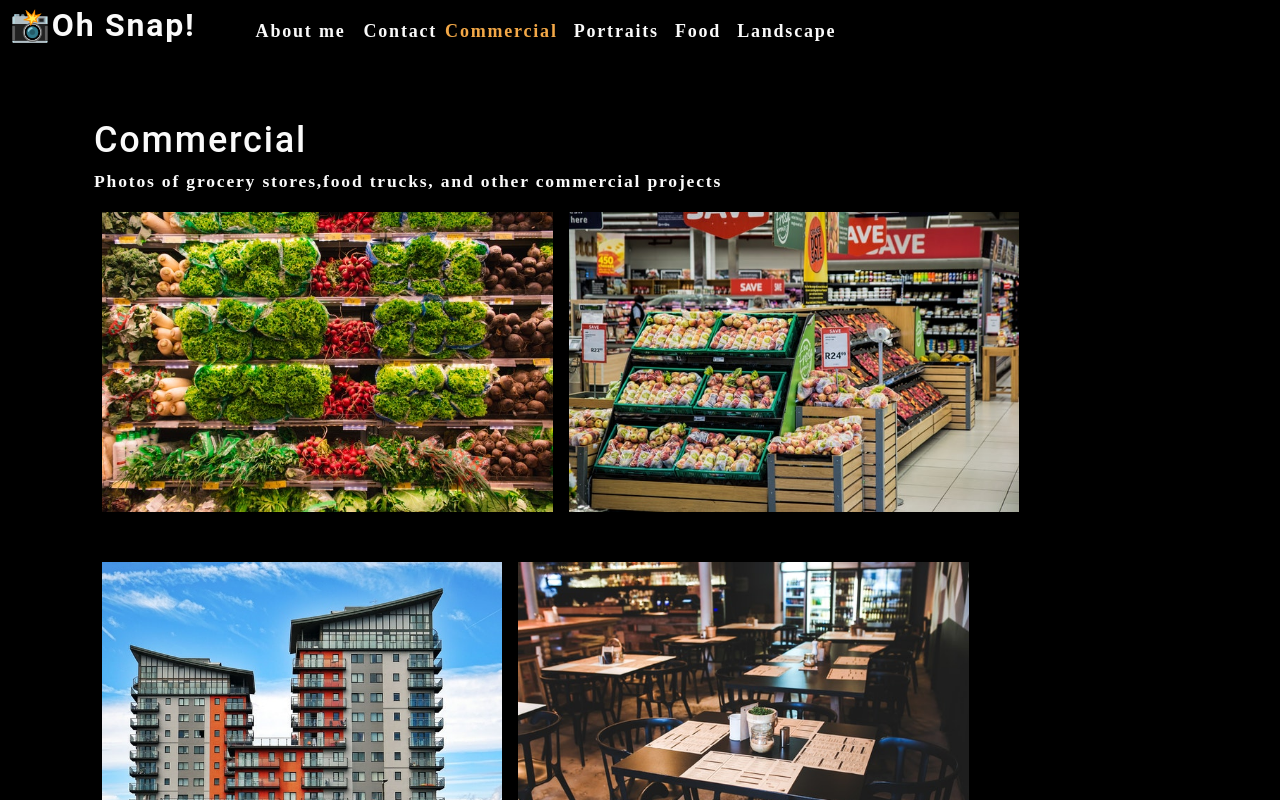
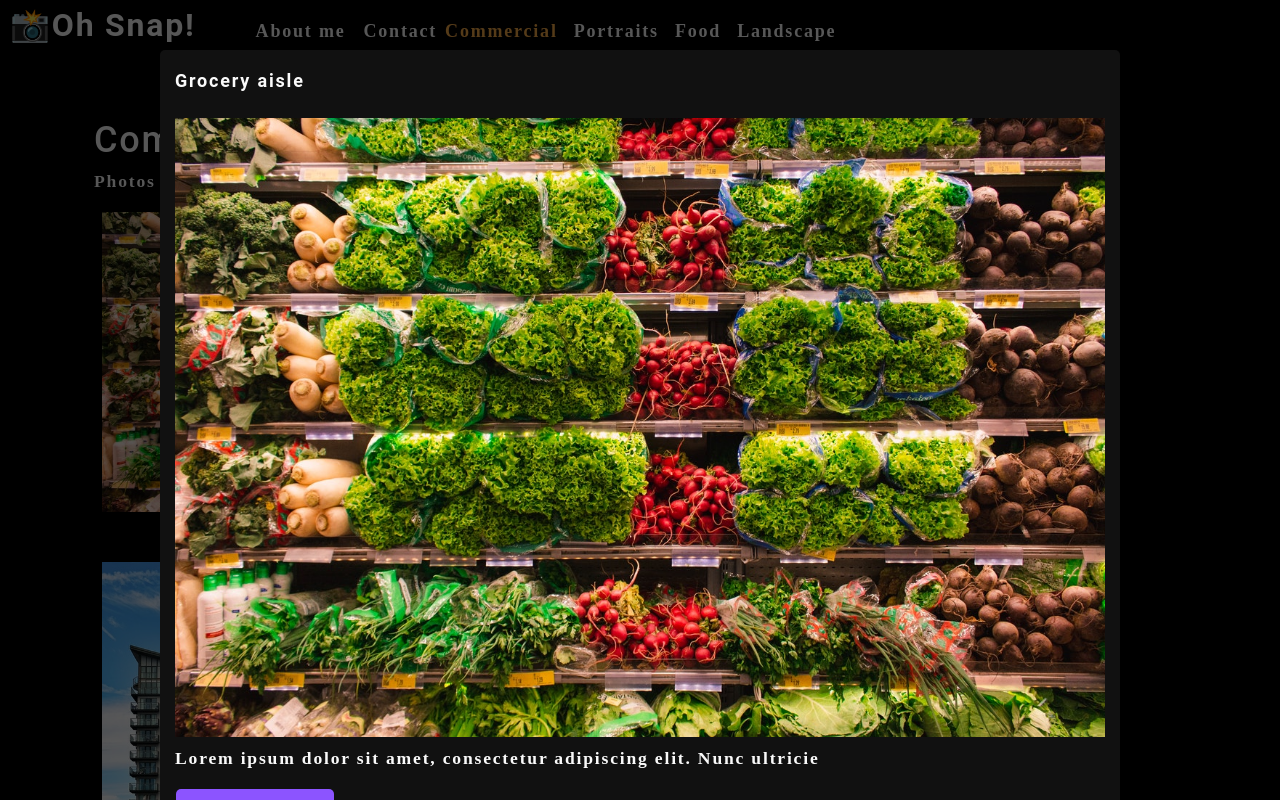
Before and after one commit to mavisyupyup1/photo-port, a React (Create React App) app: page / in a window 1280 px wide. Both pictures are taken after a click on the picture 327 px from the left and 361 px from the top of the page. Shown: the top 800 px of the page. Built offline with nearby package versions, Linux system fonts and the light colour scheme.

Commit message:
added modal

```diff
--- /dev/null
+++ b/src/components/Modal/index.js
@@ -0,0 +1,21 @@
+import React from "react";
+
+function Modal({currentPhoto}){
+    const {name,category,description,index}=currentPhoto
+    return(
+        <div className="modalBackdrop">
+            <div className="modalContainer">
+                <h3 className="modalTitle">{name}</h3>
+                <img src={require(`../../assets/large/${category}/${index}.jpg`)}alt="current category"/>
+                <p>
+                    {description}
+                </p>
+                <button>
+                    Close this modal
+                </button>
+            </div>
+        </div>
+    );
+}
+
+export default Modal;
--- a/src/components/PhotoList/index.js
+++ b/src/components/PhotoList/index.js
@@ -1,4 +1,5 @@
 import React ,{useState}from "react";
+import Modal from "../Modal";
 // import Modal from '../Modal'
 const PhotoList = ({category})=>{
     const [photos] = useState([
@@ -98,15 +99,23 @@
           description: 'Lorem ipsum dolor sit amet, consectetur adipiscing elit. Nunc ultricie',
         },
       ]);
+    const [currentPhoto, setCurrentPhoto]=useState();
+    const [isModalOpen, setIsModelOpen]=useState(false)
       const currentPhotos = photos.filter((photo)=>photo.category===category)
+      const toggleModal =(image,i)=>{
+        setCurrentPhoto({...image, index:i})
+        setIsModelOpen(true)
+      }
     return(
         <div>
+          {isModalOpen && <Modal currentPhoto={currentPhoto}/>}
             <div className="flex-row">
                 {currentPhotos.map((image,i)=>(
                     <img
                      src={require(`../../assets/small/${category}/${i}.jpg`)}
                      alt={image.name}
                      className="img-thumbnail mx-1"
+                     onClick={()=>toggleModal(image,i)}
                      key={image.name}
                     />
                 ))}
```
